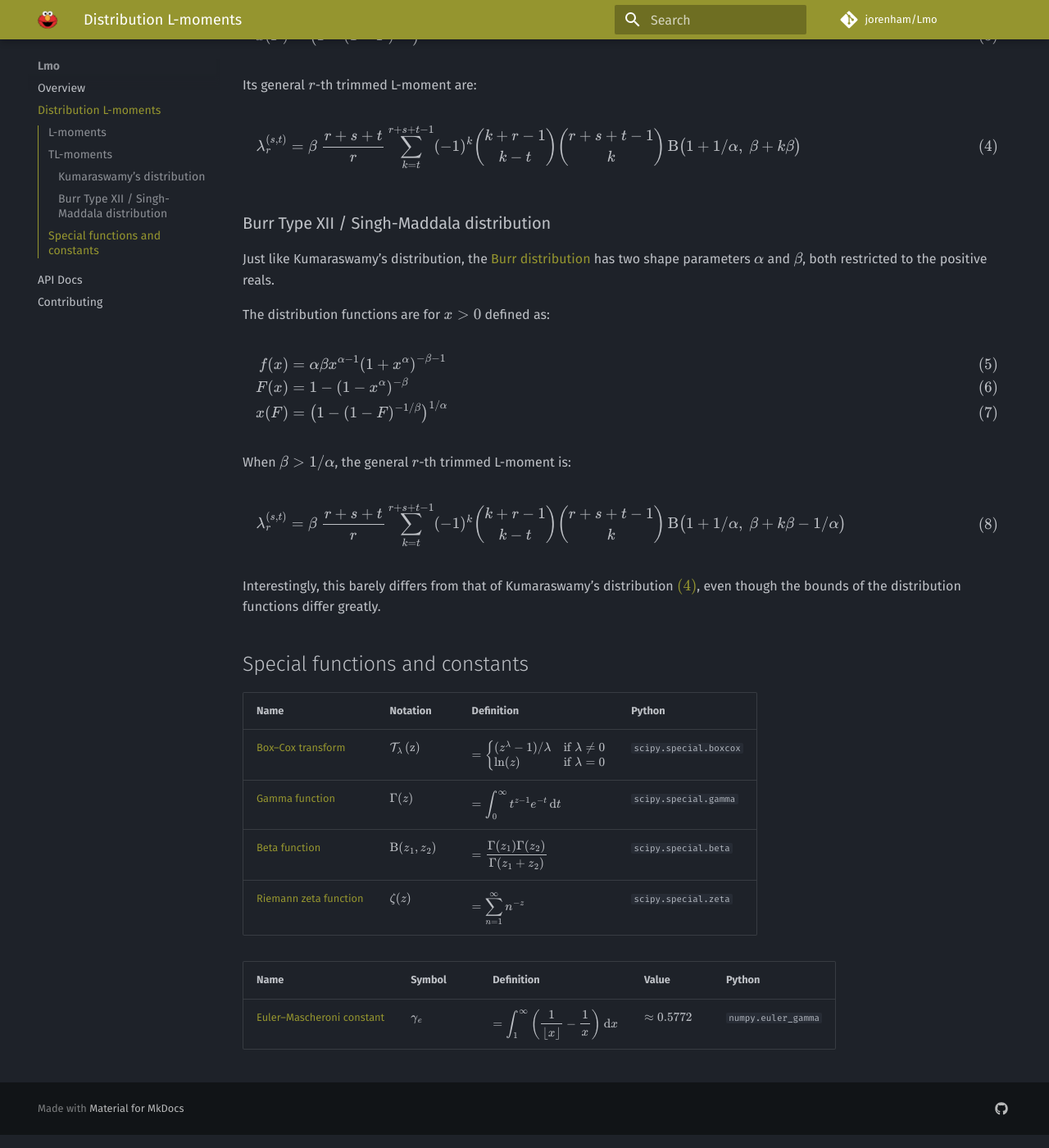
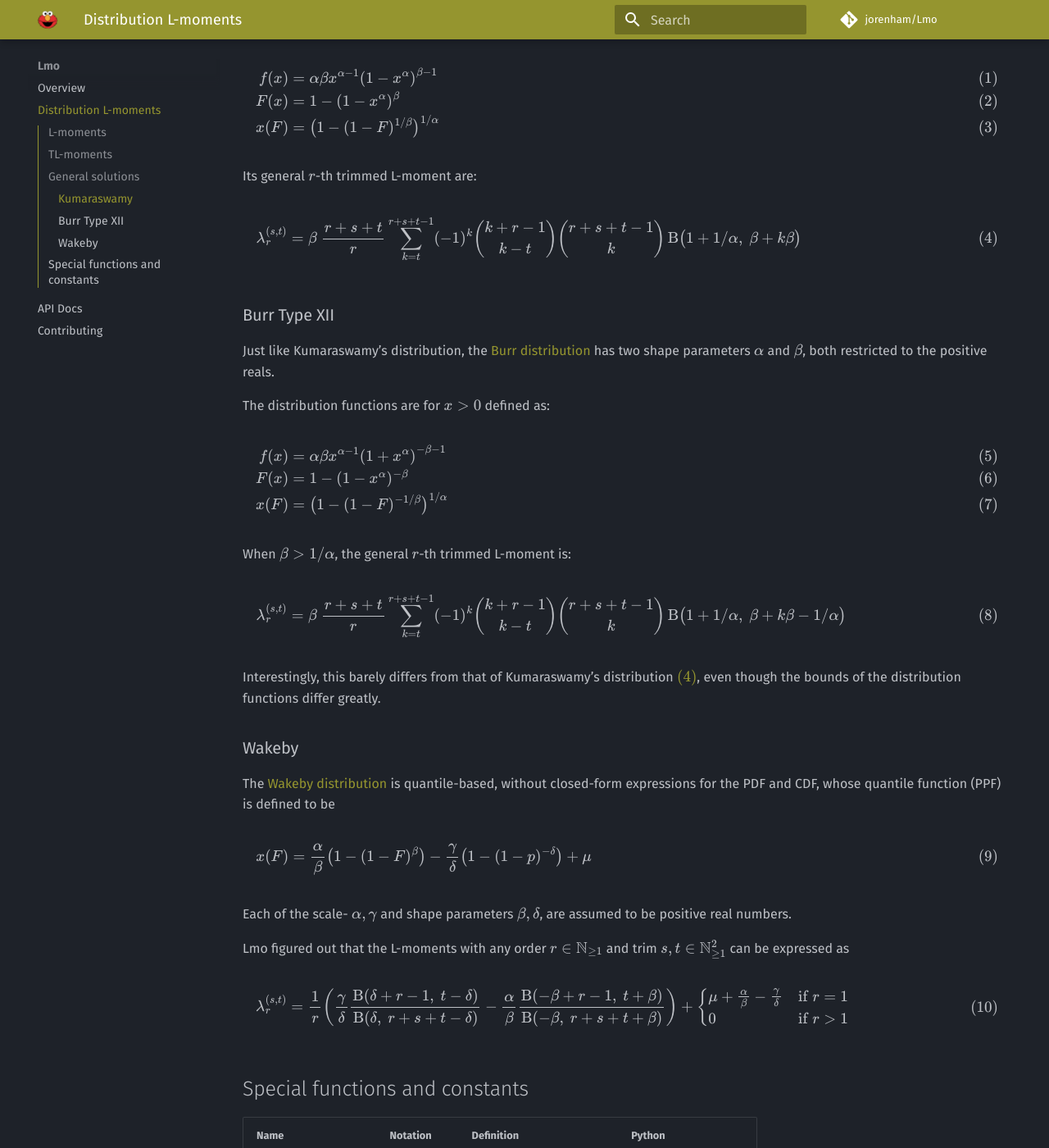
Before and after one commit to jorenham/Lmo, an MkDocs documentation site: the page built from docs/distributions.md, in a window 1280 px wide and 1400 px high, scrolled down 3743 px. Shown: the whole window at 82% size. Built offline with MkDocs 1.6.1 and Material for MkDocs 9.7.7, drawn with Linux system fonts in a browser that asks for light colours; comment, search, counter and statistics services are not loaded; some of the changed text lies outside the part shown.

Commit message:
Wakeby distribution general L-moment solution

```diff
--- a/docs/distributions.md
+++ b/docs/distributions.md
@@ -483,56 +483,6 @@
         \[ \frac{1 + 5 c^2}{6} \]
     </td>
 </tr>
-<tr>
-    <td>
-        <a
-            href="https://wikipedia.org/wiki/Kumaraswamy_distribution"
-            target="_blank"
-            title="Kumaraswamy distribution - Wikipedia"
-        >
-            Kumaraswamy
-        </a>
-        <br>
-        See \( \eqref{eq:lr_kum} \)
-    </td>
-    <td>
-        \( \alpha > 0, \ \beta > 0 \)<br>
-        <!-- \( \eta \stackrel{\text{def}}{=} 1 + 1 / a \) -->
-        \(
-            \omega_k := \B \bigl( \frac{1 + \alpha}{\alpha}, k \beta \bigr)
-        \)
-    </td>
-    <td>
-        \[ \omega_1 \beta \]
-    </td>
-    <td>
-        \[ \left( \omega_1 - 2 \omega_2 \right) \beta \]
-    </td>
-    <td>
-        \[
-            \frac
-                {\omega_1 - 6 \omega_2 + 6 \omega_3}
-                {\omega_1 - 2 \omega_2}
-        \]
-        <!-- \[
-            1 - \frac
-                {4 \B(\eta, 2b) - 6 \B(\eta, 3b)}
-                {\B(\eta, b) - 2 \B(\eta, 2b)}
-        \] -->
-    </td>
-    <td>
-        \[
-            \frac
-                {\omega_1 - 12 \omega_2 + 30 \omega_3 - 20 \omega_4}
-                {\omega_1 - 2 \omega_2}
-        \]
-        <!-- \[
-            1 - 10 \frac
-                {\B(\eta, 2b) - 3 \B(\eta, 3b) + 2 \B(\eta, 4b)}
-                {\B(\eta, b) - 2 \B(\eta, 2b)}
-        \] -->
-    </td>
-</tr>
 </table>
 
 
@@ -544,7 +494,7 @@
 
 <table style="overflow: hidden">
 <tr>
-    <th>Name / <code>scipy.stats</code></th>
+    <th>Name / <br><code>scipy.stats</code></th>
     <th>Params</th>
     <th>\( \tlmoment{1}{1} \)</th>
     <th>\( \tlmoment{1}{2} \)</th>
@@ -935,50 +885,17 @@
 <!-- TODO: Pareto I -->
 <!-- TODO: Pareto II -->
 <!-- TODO: Pareto III -->
-<tr>
-    <td>
-        <a
-            href="https://wikipedia.org/wiki/Kumaraswamy_distribution"
-            target="_blank"
-            title="Kumaraswamy distribution - Wikipedia"
-        >
-            Kumaraswamy
-        </a>
-        <br>
-        See \( \eqref{eq:lr_kum} \)
-    </td>
-    <td>
-        \( \alpha > 0, \ \beta > 0 \)<br>
-        \(
-            \omega_k := \B \bigl( \frac{1 + \alpha}{\alpha}, k \beta \bigr)
-        \)
-    </td>
-    <td>
-        \[ 6 (\omega_2 - \omega_3) \ \beta \]
-    </td>
-    <td>
-        \[ 6 (\omega_2 - 3 \omega_3 + 2 \omega_4 ) \ \beta \]
-    </td>
-    <td>
-        \[
-            \frac{10}{9}
-            \frac
-                {\omega_2 - 6 \omega_3 + 10 \omega_4 - 5 \omega_5}
-                {\omega_2 - 3 \omega_3 + 2 \omega_4}
-        \]
-    </td>
-    <td>
-        \[
-            \frac{5}{4}
-            \frac
-                {\omega_2 - 10 \omega_3 + 30 \omega_4 - 35 \omega_5 + 14 \omega_6}
-                {\omega_2 - 3 \omega_3 + 2 \omega_4}
-        \]
-    </td>
-</tr>
 </table>
 
-### Kumaraswamy's distribution
+
+## General solutions
+
+Lmo derived a bunch of closed-form solutions for L-moments of several
+distributions. The proofs are not published, but it isn't difficult
+to validate their correctness, e.g. numerically, or symbolically with sympy or
+wolfram alpha / mathematica.
+
+### Kumaraswamy
 
 For [Kumaraswamy's distribution
 ](https://wikipedia.org/wiki/Kumaraswamy_distribution) with parameters
@@ -1013,7 +930,7 @@
     \end{equation}
 \]
 
-### Burr Type XII / Singh-Maddala distribution
+### Burr Type XII
 
 Just like Kumaraswamy's distribution, the
 [Burr distribution](https://wikipedia.org/wiki/Burr_distribution) has two
@@ -1024,36 +941,81 @@
 
 \[
 \begin{align}
-f(x) &= \alpha \beta x^{\alpha-1} \left(1 + x^\alpha\right)^{-\beta-1} \\
-F(x) &= 1 - (1 - x^\alpha)^{-\beta} \\
-x(F) &= \bigl(1 - (1 - F)^{-1/\beta} \bigr)^{1/\alpha}
+    f(x) &= \alpha \beta x^{\alpha-1} \left(1 + x^\alpha\right)^{-\beta-1} \\
+    F(x) &= 1 - (1 - x^\alpha)^{-\beta} \\
+    x(F) &= \bigl(1 - (1 - F)^{-1/\beta} \bigr)^{1/\alpha}
 \end{align}
 \]
 
 When \( \beta > 1 / \alpha \), the general \( r \)-th trimmed L-moment is:
 
 \[
-    \begin{equation}
-        \tlmoment{s,t}{r} =
-            \beta \
-            \frac{r + s + t}{r}
-            \sum_{k = t}^{r + s + t - 1}
-                (-1)^k
-                \binom{k + r - 1}{k - t}
-                \binom{r + s + t - 1}{k}
-                \B\bigl(1 + 1 / \alpha,\ \beta + k \beta - 1 / \alpha \bigr)
-            \label{eq:lr_burr}
-    \end{equation}
+\begin{equation}
+    \tlmoment{s,t}{r} =
+        \beta \
+        \frac{r + s + t}{r}
+        \sum_{k = t}^{r + s + t - 1}
+            (-1)^k
+            \binom{k + r - 1}{k - t}
+            \binom{r + s + t - 1}{k}
+            \B\bigl(1 + 1 / \alpha,\ \beta + k \beta - 1 / \alpha \bigr)
+        \label{eq:lr_burr}
+\end{equation}
 \]
 
 Interestingly, this barely differs from that of Kumaraswamy's distribution
 \( \eqref{eq:lr_kum} \), even though the bounds of the distribution functions
 differ greatly.
 
+### Wakeby
+
+The [Wakeby distribution](https://wikipedia.org/wiki/Wakeby_distribution)
+is quantile-based, without closed-form expressions for the PDF and CDF, whose
+quantile function (PPF) is defined to be
+
+\[
+\begin{equation}
+    x(F) =
+        \frac \alpha \beta \bigl(1 - (1 - F)^\beta\bigr)
+        - \frac \gamma \delta \bigl(1 - (1 - p)^{-\delta}\bigr)
+        + \mu
+\end{equation}
+\]
+
+Each of the scale- \( \alpha, \gamma \) and shape parameters
+\( \beta, \delta \), are assumed to be positive real numbers.
+
+Lmo figured out that the L-moments with any order \( r \in \mathbb{N}_{\ge 1} \)
+and trim \( s, t \in \mathbb{N}^2_{\ge 1} \) can be expressed as
+
+\[
+\begin{equation}
+    \tlmoment{s,t}{r}
+    = \frac{1}{r} \left(
+        \frac \gamma \delta
+        \frac
+            {\B(\delta + r - 1 ,\ t - \delta)}
+            {\B(\delta,\ r + s + t - \delta)}
+        -
+        \frac \alpha \beta
+        \frac
+            {\B(-\beta + r - 1,\ t + \beta)}
+            {\B(-\beta,\ r + s + t + \beta)}
+    \right)
+    +
+    \begin{cases}
+         \mu + \frac \alpha \beta - \frac \gamma \delta
+            & \text{if } r = 1 \\
+        0
+            & \text{if } r > 1
+    \end{cases}
+\end{equation}
+\]
+
+
 
 
 ## Special functions and constants
-
 
 <table style="overflow: hidden">
 <tr>
```
